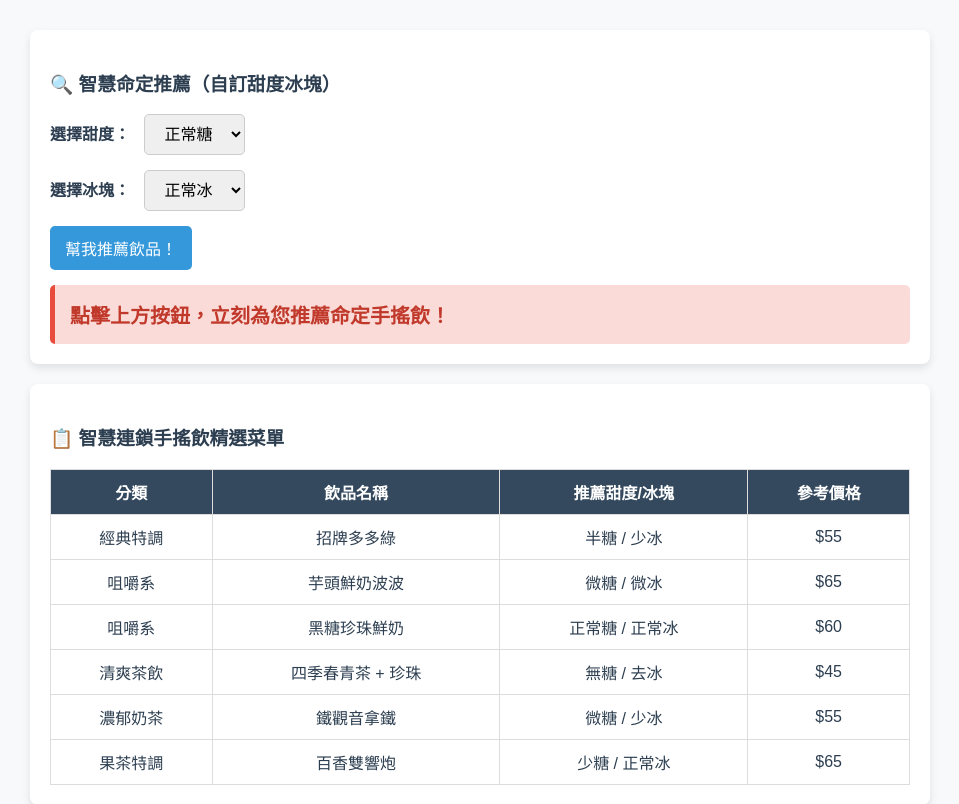
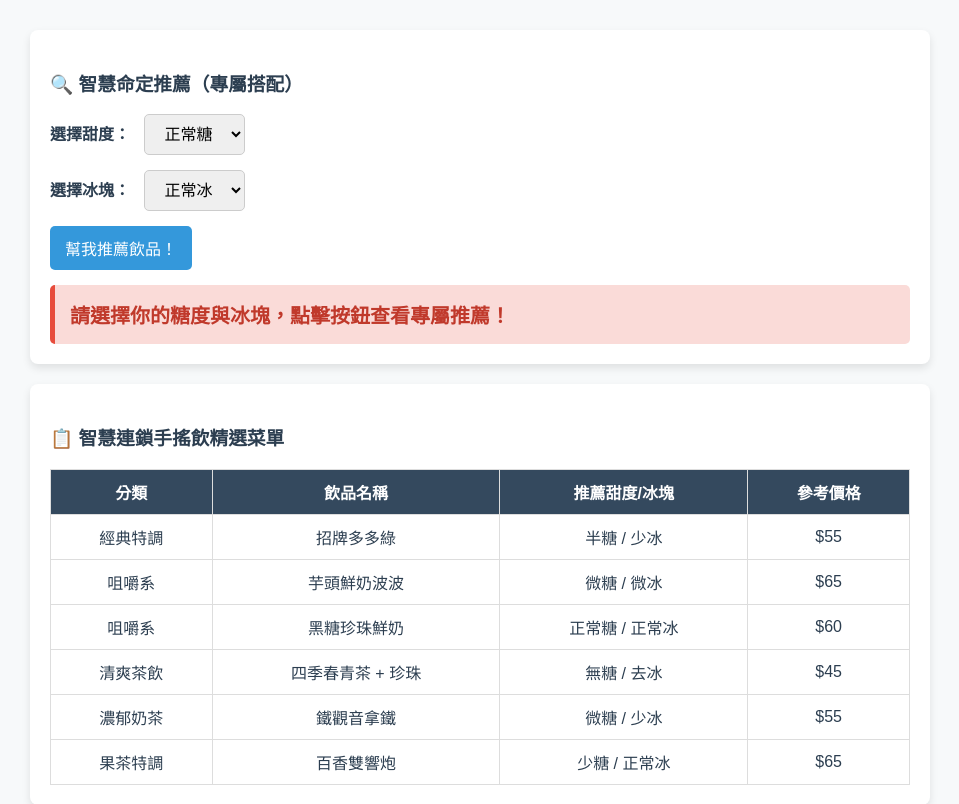
Before and after one commit to c115193201-lgtm/Repository-name, a Flask app: page / in a window 1280 px wide. Shown: the part 133-937 px from the top of the page, without its empty margins (160-1119 px from the left). Run offline with Flask 3, Linux system fonts and the light colour scheme; data comes from the database, SQL or seed files in the repository.

Commit message:
Update index.html

```diff
--- a/templates/index.html
+++ b/templates/index.html
@@ -80,7 +80,7 @@
 
         <!-- 互動推薦區塊 -->
         <div class="card">
-            <h3>🔍 智慧命定推薦（自訂甜度冰塊）</h3>
+            <h3>🔍 智慧命定推薦（專屬搭配）</h3>
             <div class="form-group">
                 <label for="sweetness">選擇甜度：</label>
                 <select id="sweetness">
@@ -104,7 +104,7 @@
             <button type="button" onclick="recommendDrink()">幫我推薦飲品！</button>
 
             <!-- 推薦結果顯示區 -->
-            <div id="result">點擊上方按鈕，立刻為您推薦命定手搖飲！</div>
+            <div id="result">請選擇你的糖度與冰塊，點擊按鈕查看專屬推薦！</div>
         </div>
 
         <!-- 完整豐富菜單區塊 -->
@@ -162,22 +162,27 @@
             const sweet = document.getElementById('sweetness').value;
             const ice = document.getElementById('ice').value;
 
-            // 包含多多綠在內的飲料清單
-            const drinks = [
-                "招牌多多綠",
-                "四季春青茶 + 珍珠",
-                "芋頭鮮奶波波",
-                "鐵觀音拿鐵",
-                "黑糖珍珠鮮奶",
-                "百香雙響炮"
-            ];
+            // 建立「甜度+冰塊」對應專屬飲料的清單
+            const drinkMap = {
+                "正常糖_正常冰": "黑糖珍珠鮮奶",
+                "正常糖_少冰": "經典珍珠奶茶",
+                "半糖_少冰": "招牌多多綠",
+                "半糖_正常冰": "百香雙響炮",
+                "微糖_微冰": "芋頭鮮奶波波",
+                "微糖_少冰": "鐵觀音拿鐵",
+                "無糖_去冰": "四季春青茶 + 珍珠",
+                "無糖_微冰": "高山金萱烏龍"
+            };
 
-            // 隨機挑選一個
-            const randomDrink = drinks[Math.floor(Math.random() * drinks.length)];
+            // 組合使用者的選項作為 Key (例如: "半糖_少冰")
+            const key = `${sweet}_${ice}`;
 
-            // 強制將結果寫入網頁
+            // 尋找對應的飲料，如果沒有特別設定就給一個預設推薦
+            const recommended = drinkMap[key] || "特製特調茶飲";
+
+            // 將結果立刻顯示在畫面上
             const resultBox = document.getElementById('result');
-            resultBox.innerText = `🎉 推薦你喝：${sweet}、${ice} 的「${randomDrink}」！`;
+            resultBox.innerText = `🎉 針對「${sweet}、${ice}」，為您推薦專屬飲品：${recommended}！`;
         }
     </script>
 
```
